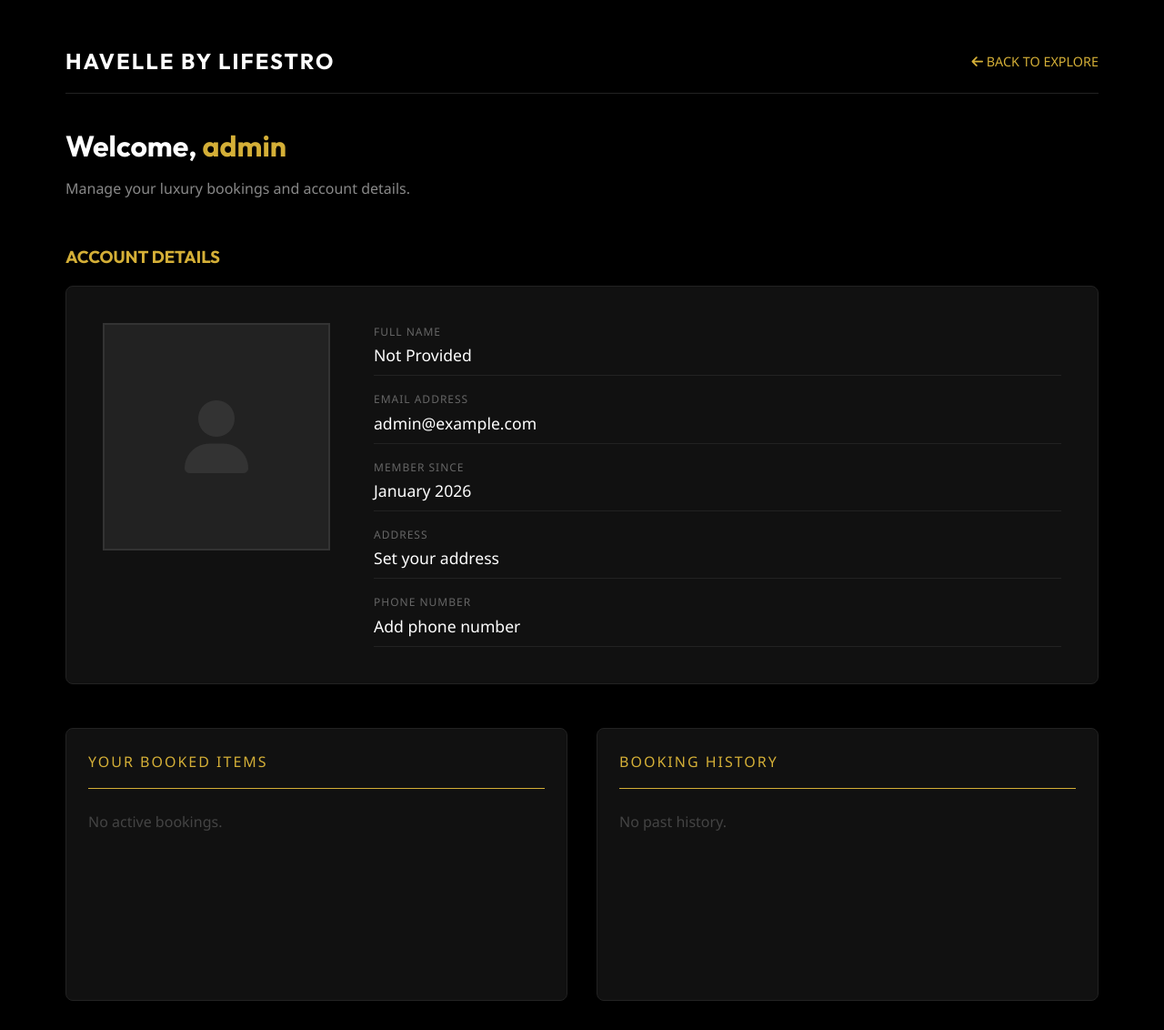
After one commit to Chinedu-iroka/Lifestro, a Django app: page /profile/ in a window 1280 px wide. The commit adds this page. Shown: the whole page at 91% size. Run offline with Django 5.2, Linux system fonts and the light colour scheme; a user stored in the database is signed in; data comes from the database, SQL or seed files in the repository; both versions use the stored data as it was after the commit.

Commit message:
added user profile

```diff
--- /dev/null
+++ b/lifestro_website/landing/templates/landing/profile.html
@@ -0,0 +1,226 @@
+{% load static %}
+<!DOCTYPE html>
+<html lang="en">
+
+<head>
+    <meta charset="UTF-8">
+    <meta name="viewport" content="width=device-width, initial-scale=1.0">
+    <title>LIFESTRO | My Profile</title>
+    <link rel="stylesheet" href="{% static 'landing/css/style.css' %}">
+    <link rel="stylesheet" href="https://cdnjs.cloudflare.com/ajax/libs/font-awesome/6.0.0/css/all.min.css">
+    <style>
+        body {
+            background: #000;
+            color: #fff;
+            font-family: 'Segoe UI', sans-serif;
+            margin: 0;
+        }
+
+        .container {
+            max-width: 1200px;
+            margin: 0 auto;
+            padding: 2rem;
+        }
+
+        .gold-accent {
+            color: #d4af37;
+        }
+
+        /* Navigation Header */
+        .profile-nav {
+            padding: 1rem 0;
+            border-bottom: 1px solid #222;
+            margin-bottom: 2rem;
+            display: flex;
+            justify-content: space-between;
+            align-items: center;
+        }
+
+        .back-link {
+            color: #d4af37;
+            text-decoration: none;
+            font-size: 0.9rem;
+        }
+
+        /* Top Header Section */
+        .welcome-section {
+            margin-bottom: 3rem;
+        }
+
+        .welcome-section h1 {
+            margin: 0;
+            font-size: 2rem;
+        }
+
+        .welcome-section p {
+            color: #888;
+            margin-top: 0.5rem;
+        }
+
+        /* Account Details Layout */
+        .account-layout {
+            display: flex;
+            gap: 3rem;
+            background: #111;
+            padding: 2.5rem;
+            border: 1px solid #222;
+            border-radius: 8px;
+            margin-bottom: 3rem;
+        }
+
+        .face-photo-container {
+            width: 250px;
+            height: 250px;
+            background: #222;
+            border: 2px solid #333;
+            display: flex;
+            align-items: center;
+            justify-content: center;
+            overflow: hidden;
+        }
+
+        .face-photo-container img {
+            width: 100%;
+            height: 100%;
+            object-fit: cover;
+        }
+
+        .details-list {
+            flex: 1;
+            display: flex;
+            flex-direction: column;
+            justify-content: center;
+            gap: 1rem;
+        }
+
+        .detail-item {
+            border-bottom: 1px solid #222;
+            padding-bottom: 0.5rem;
+        }
+
+        .detail-label {
+            color: #666;
+            font-size: 0.75rem;
+            text-transform: uppercase;
+            letter-spacing: 1px;
+        }
+
+        .detail-value {
+            font-size: 1.1rem;
+            margin-top: 2px;
+        }
+
+        /* Booking Frames */
+        .booking-frames {
+            display: grid;
+            grid-template-columns: 1fr 1fr;
+            gap: 2rem;
+        }
+
+        .frame {
+            background: #111;
+            border: 1px solid #222;
+            padding: 1.5rem;
+            border-radius: 8px;
+            min-height: 300px;
+        }
+
+        .frame-header {
+            border-bottom: 1px solid #d4af37;
+            padding-bottom: 1rem;
+            margin-bottom: 1.5rem;
+            text-transform: uppercase;
+            letter-spacing: 2px;
+            font-size: 1rem;
+        }
+
+        .booking-mini-card {
+            background: #1a1a1a;
+            padding: 1rem;
+            margin-bottom: 1rem;
+            border-left: 3px solid #d4af37;
+        }
+    </style>
+</head>
+
+<body>
+
+    <div class="container">
+        <nav class="profile-nav">
+            <div class="logo">HAVELLE BY LIFESTRO</div>
+            <a href="{% url 'index' %}" class="back-link"><i class="fas fa-arrow-left"></i> BACK TO EXPLORE</a>
+        </nav>
+
+        <section class="welcome-section">
+            <h1>Welcome, <span class="gold-accent">{{ user.username }}</span></h1>
+            <p>Manage your luxury bookings and account details.</p>
+        </section>
+
+        <h3 class="gold-accent" style="margin-bottom: 1rem;">ACCOUNT DETAILS</h3>
+        <section class="account-layout">
+            <div class="face-photo-container">
+                {% if profile.face_photo %}
+                <img src="{{ profile.face_photo.url }}" alt="Profile Photo">
+                {% else %}
+                <i class="fas fa-user fa-5x" style="color: #333;"></i>
+                {% endif %}
+            </div>
+
+            <div class="details-list">
+                <div class="detail-item">
+                    <div class="detail-label">Full Name</div>
+                    <div class="detail-value">{{ user.get_full_name|default:"Not Provided" }}</div>
+                </div>
+                <div class="detail-item">
+                    <div class="detail-label">Email Address</div>
+                    <div class="detail-value">{{ user.email }}</div>
+                </div>
+                <div class="detail-item">
+                    <div class="detail-label">Member Since</div>
+                    <div class="detail-value">{{ user.date_joined|date:"F Y" }}</div>
+                </div>
+                <div class="detail-item">
+                    <div class="detail-label">Address</div>
+                    <div class="detail-value">{{ profile.address|default:"Set your address" }}</div>
+                </div>
+                <div class="detail-item">
+                    <div class="detail-label">Phone Number</div>
+                    <div class="detail-value">{{ profile.phone_number|default:"Add phone number" }}</div>
+                </div>
+            </div>
+        </section>
+
+        <div class="booking-frames">
+            <div class="frame">
+                <div class="frame-header gold-accent">Your Booked Items</div>
+                {% for booking in bookings %}
+                {% if booking.end_date >= today %}
+                <div class="booking-mini-card">
+                    <div style="font-weight: bold;">{{ booking.item.name }}</div>
+                    <div style="font-size: 0.8rem; color: #888;">Valid until: {{ booking.end_date }}</div>
+                </div>
+                {% endif %}
+                {% empty %}
+                <p style="color: #444;">No active bookings.</p>
+                {% endfor %}
+            </div>
+
+            <div class="frame">
+                <div class="frame-header gold-accent">Booking History</div>
+                {% for booking in bookings %}
+                {% if booking.end_date < today %} <div class="booking-mini-card"
+                    style="border-left-color: #444; opacity: 0.6;">
+                    <div style="font-weight: bold;">{{ booking.item.name }}</div>
+                    <div style="font-size: 0.8rem; color: #888;">Completed: {{ booking.end_date }}</div>
+            </div>
+            {% endif %}
+            {% empty %}
+            <p style="color: #444;">No past history.</p>
+            {% endfor %}
+        </div>
+    </div>
+    </div>
+
+</body>
+
+</html>
--- a/lifestro_website/landing/urls.py
+++ b/lifestro_website/landing/urls.py
@@ -19,4 +19,5 @@ urlpatterns = [
     path('teams/', views.team_list, name='team_list'),
     path('partner/', views.partner_with_us, name='partner_with_us'),
     path('partners/', views.partners_list, name='partners_list'),
+    path('profile/', views.profile_view, name='profile'),
 ]
--- a/lifestro_website/landing/views.py
+++ b/lifestro_website/landing/views.py
@@ -1,6 +1,7 @@
 from django.shortcuts import render, redirect, get_object_or_404
 from django.contrib.auth import authenticate, login, logout
 from django.contrib.auth.models import User
+from django.contrib.auth.decorators import login_required
 from django.contrib import messages
 from .models import RentalItem, Category, UserProfile, Booking
 from .forms import ExtendedRegistrationForm
@@ -214,3 +215,15 @@ def partners_list(request):
         'corporate_partners': corporate_partners,
         'luxury_brands': luxury_brands
     })
+
+
+@login_required
+def profile_view(request):
+    profile_info, created = UserProfile.objects.get_or_create(user=request.user)
+    user_bookings = Booking.objects.filter(user=request.user).order_by('-start_date')
+
+    return render(request, 'landing/profile.html', {
+        'bookings': user_bookings,
+        'profile': profile_info,
+        'today': timezone.now().date() # Add this line
+    })
```
Also changed, not shown: lifestro_website/landing/templates/includes/navbar.html (added, +11 -0 lines), lifestro_website/landing/templates/landing/apartment_list.html (+12 -3 lines), lifestro_website/landing/templates/landing/boat_list.html (+12 -4 lines), lifestro_website/landing/templates/landing/car_list.html (+24 -19 lines), lifestro_website/landing/templates/landing/hotel_list.html (+12 -3 lines), lifestro_website/landing/templates/landing/index.html (+14 -2 lines), lifestro_website/landing/templates/landing/jet_list.html (+12 -3 lines), lifestro_website/db.sqlite3.
